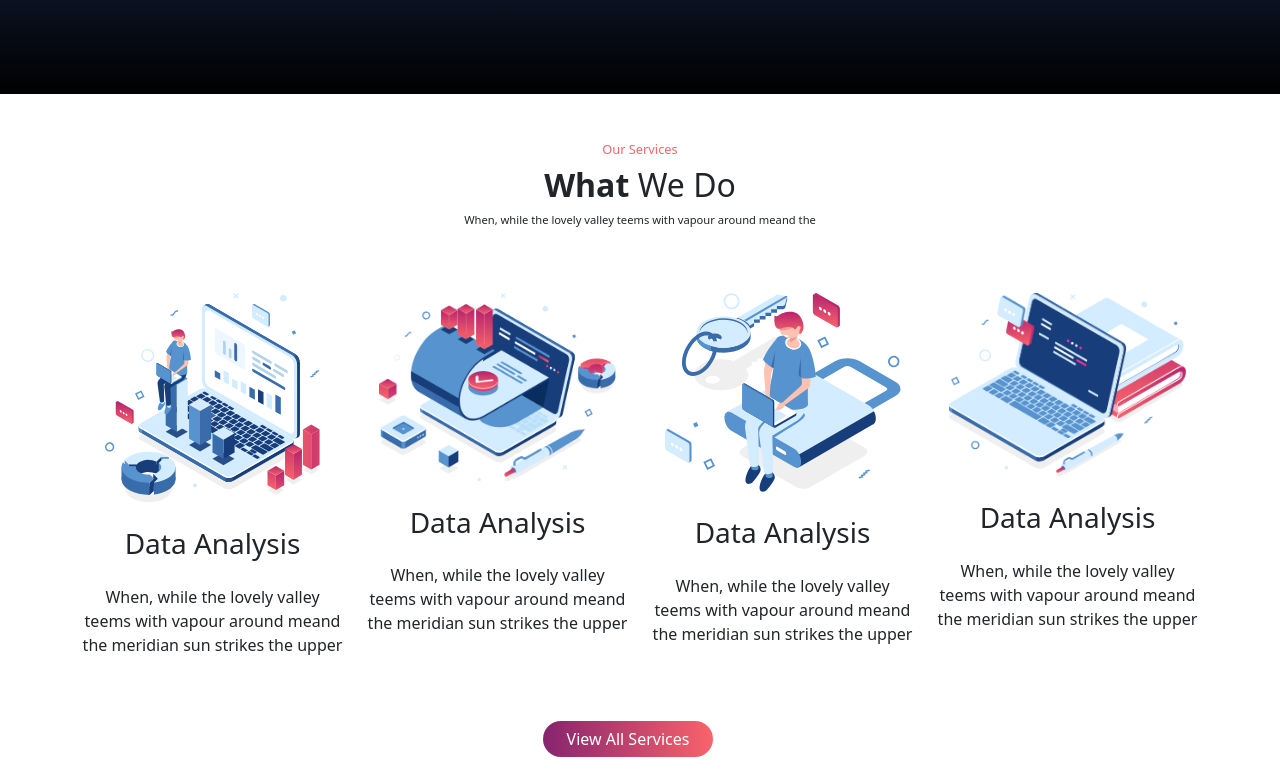
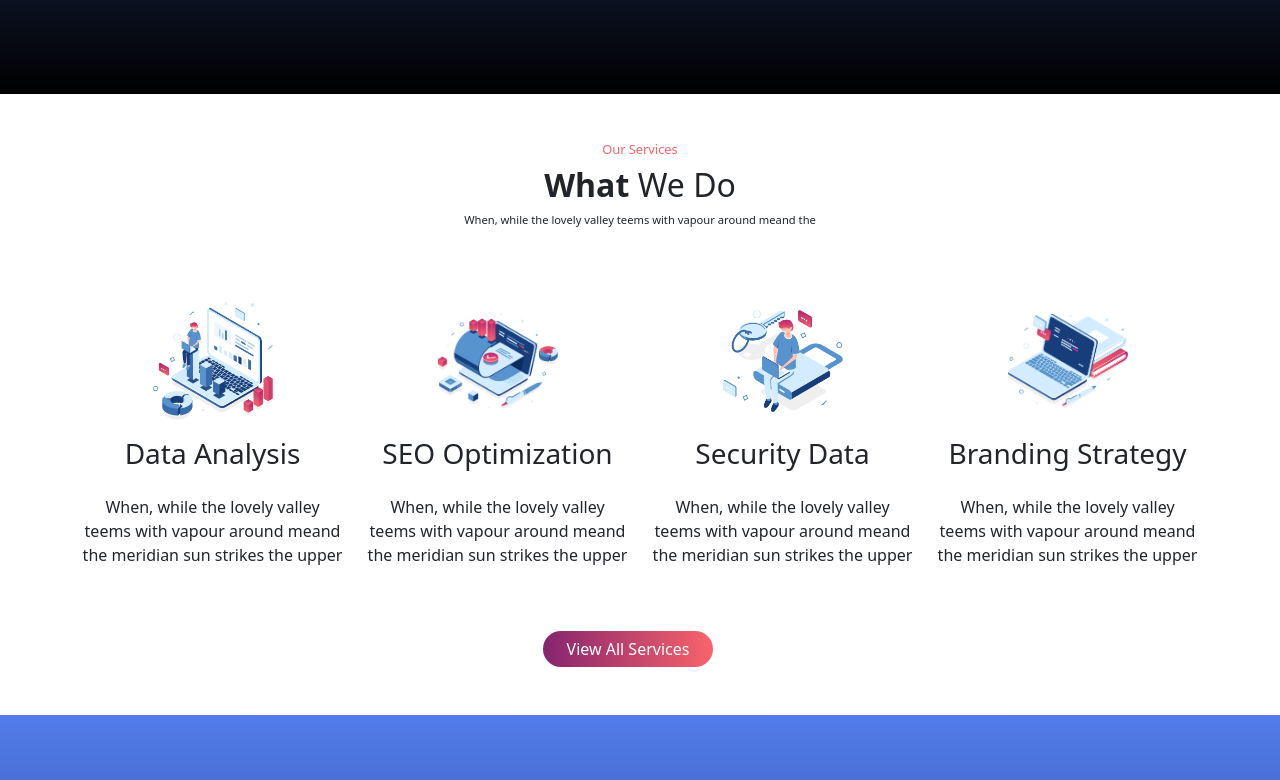
Before and after one commit to Francesco-Iannuzzi/proj-html-vuejs, a Vue app: page / in a window 1280 px wide. Shown: the part 588-1368 px from the top of the page. Built offline with nearby package versions, Linux system fonts and the light colour scheme.

Commit message:
add effect hover to SectionService

```diff
--- a/src/assets/scss/partials/_pageMain.scss
+++ b/src/assets/scss/partials/_pageMain.scss
@@ -49,6 +49,46 @@ main {
             p {
                 font-size: 0.7rem;
             }
+        }
+
+        .our_services_items {
+
+            .item_card {
+                .item_card_img {
+                    z-index: 2;
+
+                    .card {
+                        display: inline-block;
+                        padding: 1rem;
+                        margin-bottom: -2rem;
+
+
+                        img {
+                            aspect-ratio: 1;
+                            object-fit: contain;
+                        }
+
+                    }
+
+                }
+
+                .item_card_text {
+                    z-index: 1;
+                }
+
+                &:hover>.item_card_img {
+
+                    .card {
+                        box-shadow: $bgNumber 0 0 20px 0px;
+                    }
+                }
+
+                &:hover>.item_card_text {
+                    background-image: linear-gradient(to bottom, $bgPrimaryGradient2, $dark);
+                    color: $light;
+                }
+            }
+
         }
 
     }
--- a/src/components/SectionService.vue
+++ b/src/components/SectionService.vue
@@ -29,54 +29,78 @@ export default {
 
             <div class="our_services_items row py-5">
                 <div class="col">
-                    <div class="card text-center border-0">
-                        <div class="container">
-                            <img class="img-fluid" src="../assets/img/Group-247.png" alt="data_analysis">
+                    <div class="item_card card text-center border-0">
+                        <div class="item_card_img container">
+                            <div class="card py-2 border-0 rounded-4">
+                                <img width="120" src="../assets/img/Group-247.png" alt="data_analysis">
                             </div>
+                        </div>
+                        <!-- /item_card_img -->
+                        <div class="item_card_text card border-0 rounded-4 pt-3">
                             <h3 class="my-4">Data Analysis</h3>
                             <p>
                                 When, while the lovely valley teems with vapour around meand the meridian sun strikes the
                                 upper
                             </p>
                         </div>
+                        <!-- /item_card_text -->
+                    </div>
                 </div>
                 <!-- /col -->
                 <div class="col">
-                    <div class="card text-center border-0">
-                        <div class="container">
-                            <img class="img-fluid" src="../assets/img/Group-567.png" alt="data_analysis">
+                    <div class="item_card card text-center border-0">
+                        <div class="item_card_img container">
+                            <div class="card py-2 border-0 rounded-4">
+                                <img width="120" src="../assets/img/Group-567.png" alt="data_analysis">
                             </div>
-                        <h3 class="my-4">Data Analysis</h3>
+                        </div>
+                        <!-- /item_card_img -->
+                        <div class="item_card_text card border-0 rounded-4 pt-3">
+                            <h3 class="my-4">SEO Optimization</h3>
                             <p>
                                 When, while the lovely valley teems with vapour around meand the meridian sun strikes the
                                 upper
                             </p>
                         </div>
+                        <!-- /item_card_text -->
+                    </div>
                 </div>
                 <!-- /col -->
                 <div class="col">
-                    <div class="card text-center border-0">
-                        <div class="container">
-                            <img class="img-fluid" src="../assets/img/Group-538.png" alt="data_analysis">
+                    <div class="item_card card text-center border-0">
+                        <div class="item_card_img container">
+                            <div class="card py-2 border-0 rounded-4">
+                                <img width="120" src="../assets/img/Group-538.png" alt="data_analysis">
                             </div>
-                        <h3 class="my-4">Data Analysis</h3>
+                        </div>
+                        <!-- /item_card_img -->
+                        <div class="item_card_text card border-0 rounded-4 pt-3">
+                            <h3 class="my-4">Security Data</h3>
                             <p>
                                 When, while the lovely valley teems with vapour around meand the meridian sun strikes the
                                 upper
                             </p>
                         </div>
+                        <!-- /item_card_text -->
+                    </div>
                 </div>
                 <!-- /col -->
                 <div class="col">
-                    <div class="card text-center border-0">
-                        <div class="container">
-                            <img class="img-fluid" src="../assets/img/Group-566.png" alt="data_analysis">
+                    <div class="item_card card text-center border-0">
+                        <div class="item_card_img container">
+                            <div class="card py-2 border-0 rounded-4">
+                                <img width="120" src="../assets/img/Group-566.png" alt="data_analysis">
                             </div>
-                        <h3 class="my-4">Data Analysis</h3>
+                        </div>
+                        <!-- /item_card_img -->
+                        <div class="item_card_text card border-0 rounded-4 pt-3">
+                            <h3 class="my-4">Branding Strategy</h3>
                             <p>
                                 When, while the lovely valley teems with vapour around meand the meridian sun strikes the
                                 upper
                             </p>
+                        </div>
+                        <!-- /item_card_text -->
                     </div>
                 </div>
                 <!-- /col -->
```
Lines whose indentation alone changed are shown as unchanged.
